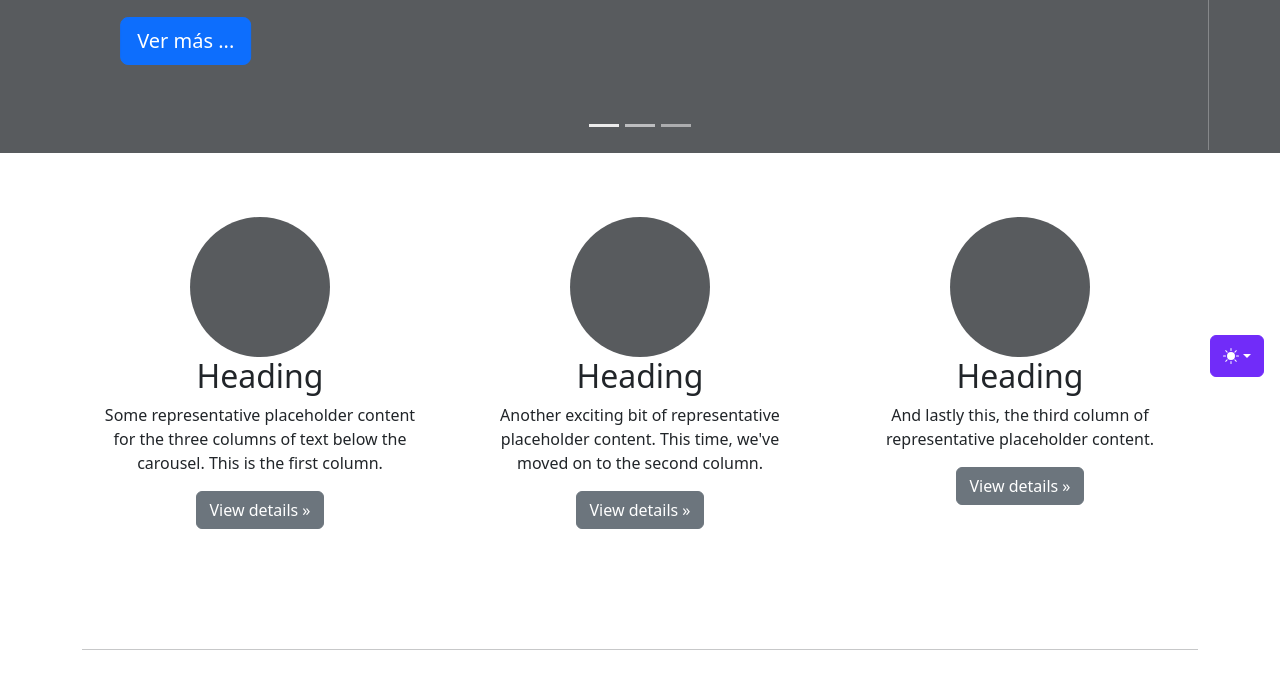
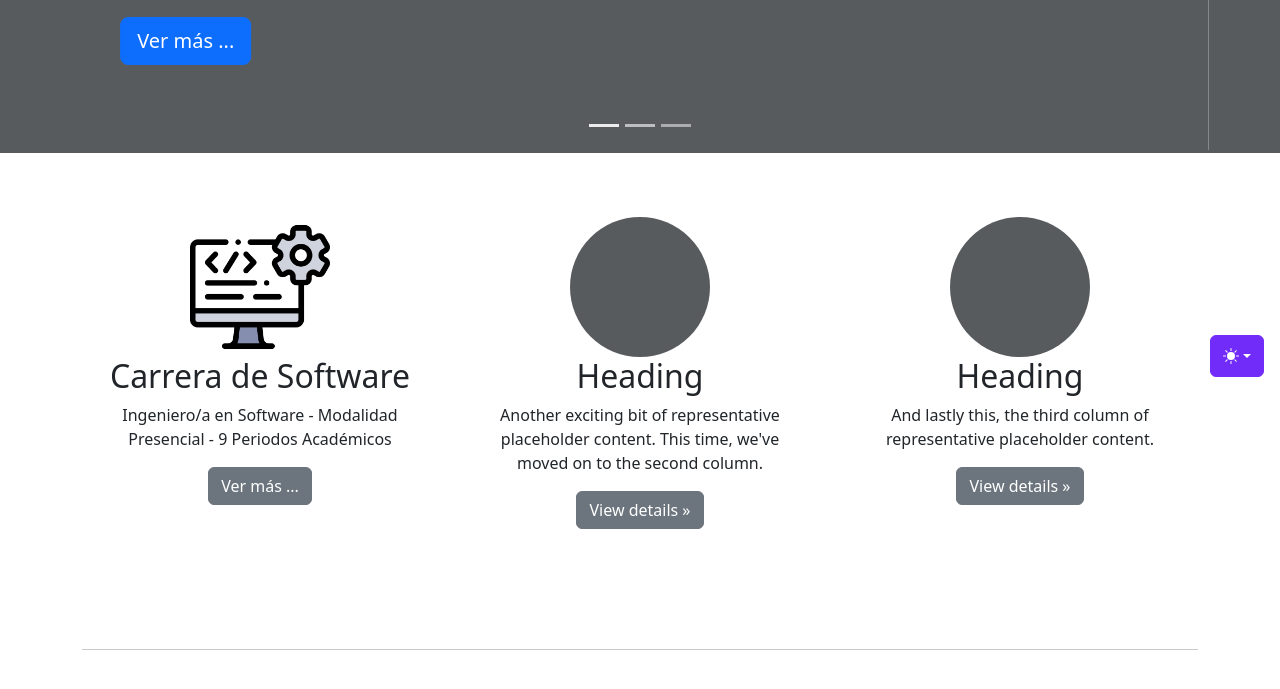
Before and after one commit to santiagojara/comandos_basicos_a, a plain HTML site: page index.html in a window 1280 px wide. Shown: the part 407-1096 px from the top of the page. Drawn offline with Linux system fonts and the light colour scheme.

Commit message:
feat(home): agrega informacion de la carrera de software

```diff
--- a/index.html
+++ b/index.html
@@ -358,15 +358,7 @@
         <!-- Three columns of text below the carousel -->
         <div class="row">
           <div class="col-lg-4">
-            <svg
-              aria-label="Placeholder"
-              class="bd-placeholder-img rounded-circle"
-              height="140"
-              preserveAspectRatio="xMidYMid slice"
-              role="img"
-              width="140"
-              xmlns="http://www.w3.org/2000/svg"
-            >
+            <img src="../img/software.png" width="140" height="140" alt="Software"/>
               <title>Placeholder</title>
               <rect
                 width="100%"
@@ -374,13 +366,12 @@
                 fill="var(--bs-secondary-color)"
               ></rect>
             </svg>
-            <h2 class="fw-normal">Heading</h2>
+            <h2 class="fw-normal">Carrera de Software</h2>
             <p>
-              Some representative placeholder content for the three columns of
-              text below the carousel. This is the first column.
+              Ingeniero/a en Software - Modalidad Presencial - 9 Periodos Académicos
             </p>
             <p>
-              <a class="btn btn-secondary" href="#">View details &raquo;</a>
+              <a class="btn btn-secondary" href="#">Ver más ...</a>
             </p>
           </div>
           <!-- /.col-lg-4 -->
```
Also changed, not shown: img/software.png (added).
